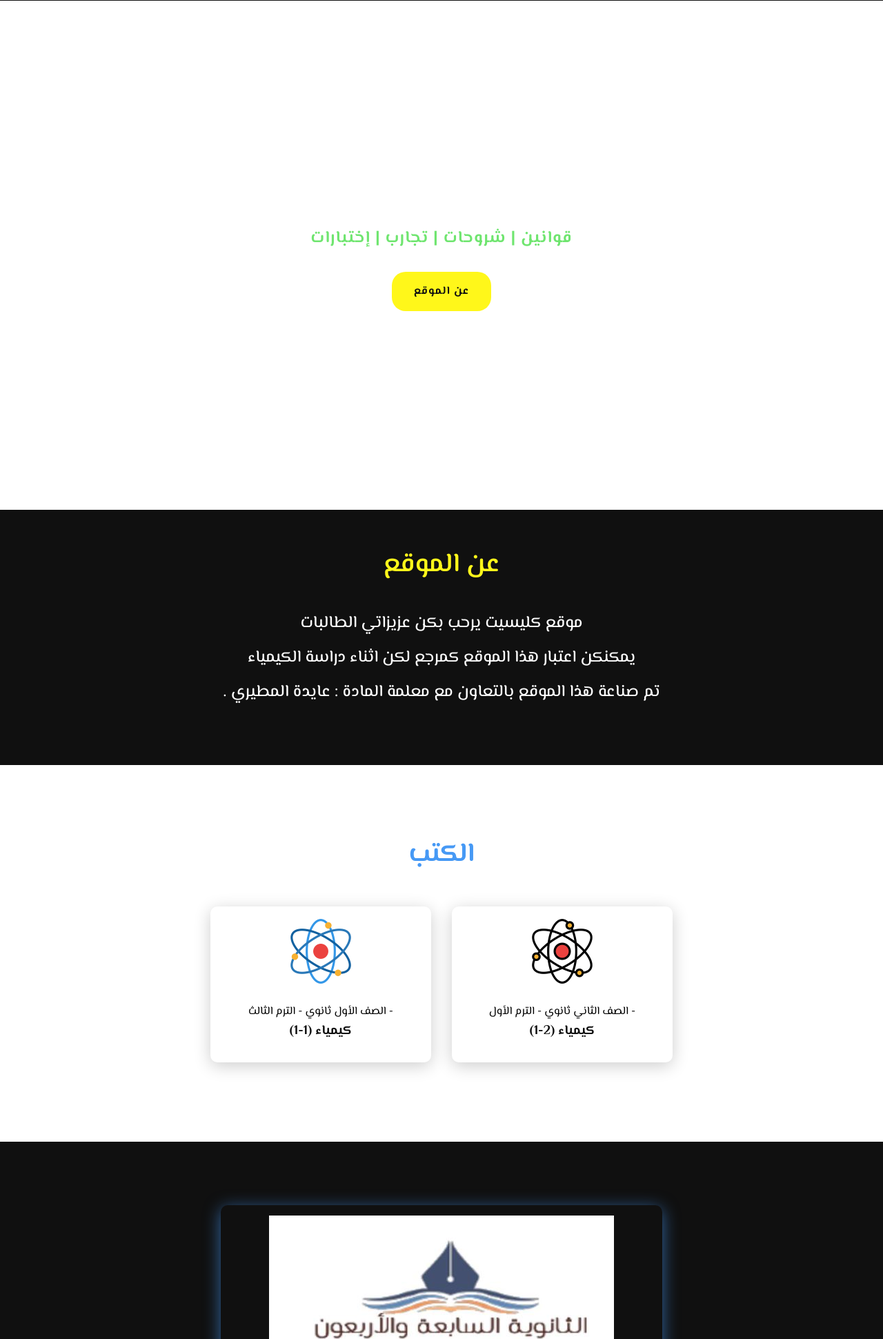
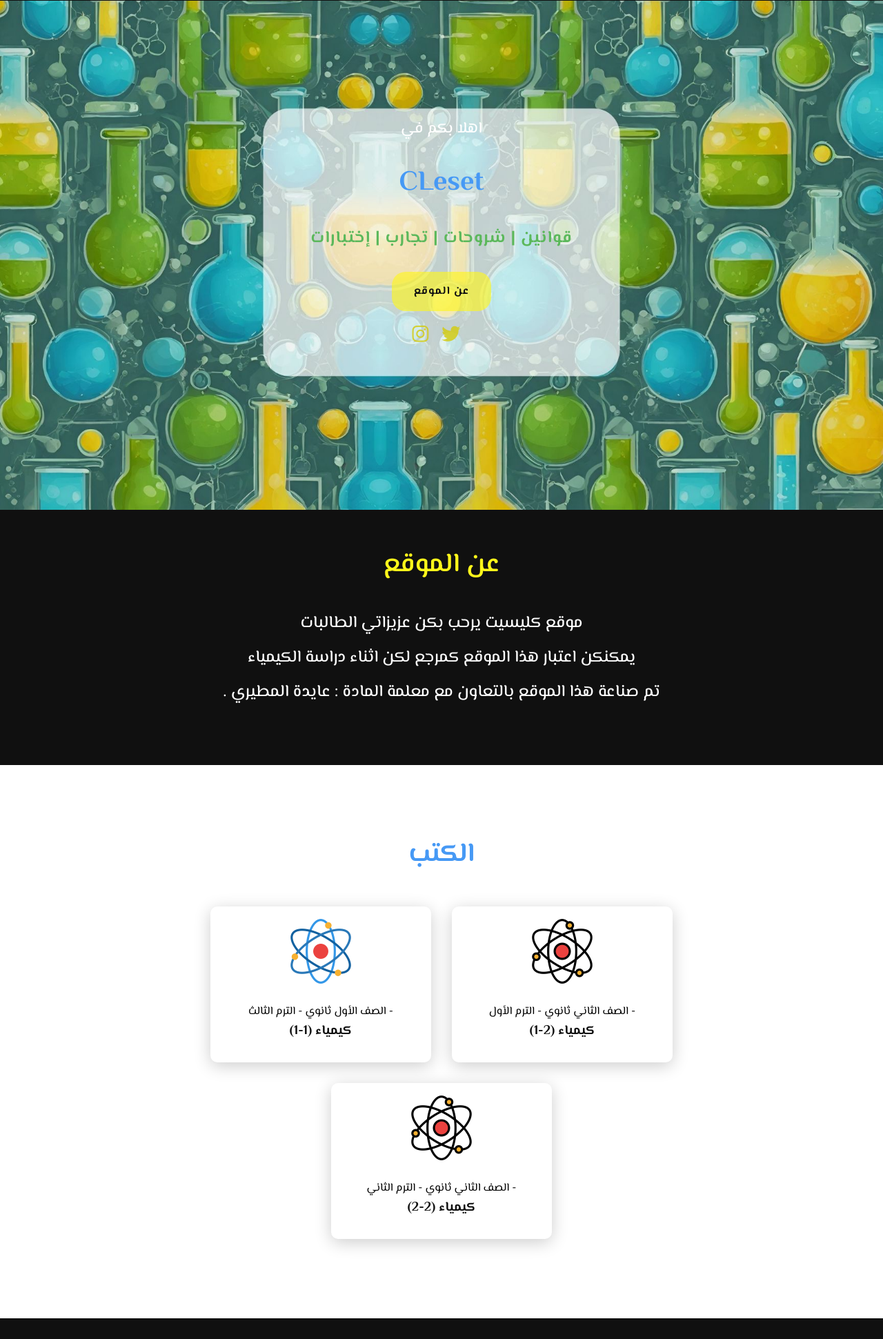
Before and after one commit to CLeset/CLeset.github.io, a plain HTML site: page index.html in a window 1280 px wide. Shown: the part 61-2002 px from the top of the page at 69% size. Drawn offline with Linux system fonts and the light colour scheme.

Commit message:
Add files via upload

```diff
--- a/index.html
+++ b/index.html
@@ -17,9 +17,9 @@
     />
   </head>
   <body>
-    <header>
-      <img class="logo-img" src="imags/oo.png" alt="logo" />
-      <nav class="navigation">
+    <header dir="ltr">
+      <img class="logo-img" src="imags/oo.png" alt="logo" /><!--الشعار-->
+      <nav class="navigation"><!--الأقسام-->
         <a href="# عن الموقع">عن الموقع </a>
         <a href="#الكتب"> الكتب</a>
       </nav>
@@ -76,7 +76,7 @@
           <div class="info">
             <p class="book-p">الصف الأول ثانوي - الترم الثالث -</p>
             <strong>
-            <a href="https://clesetp2.github.io/CLesetp2/">كيمياء (1-1) </a>
+            <a href="file:///C:/Users/abwbd/OneDrive/%D8%B3%D8%B7%D8%AD%20%D8%A7%D9%84%D9%85%D9%83%D8%AA%D8%A8/chemistry(1)/cleset.html" class="11">كيمياء (1-1) </a>
             </strong>
           </div>
         </div>
@@ -88,6 +88,17 @@
             <p class="book-p">الصف الثاني ثانوي - الترم الأول -</p>
             <strong>
             <a href="#" class="11">كيمياء (2-1) </a>
+            </strong>
+          </div>
+        </div>
+        <div class="card-1">
+          <div class="icon-2">
+            <img class="logo" src="imags/كيمياء-2.png" alt="logo" />
+          </div>
+          <div class="info">
+            <p class="book-p">الصف الثاني ثانوي - الترم الثاني -</p>
+            <strong>
+            <a href="#" class="11">كيمياء (2-2) </a>
             </strong>
           </div>
         </div>
--- a/style.css
+++ b/style.css
@@ -42,7 +42,7 @@ section {
   min-height: 100vh;
   display: flex;
   align-items: center;
-  background: url(imags/pexels-rodolfo-clix-1366942.jpg) no-repeat;
+  background: url(imags/خلفية-1.jpg) no-repeat;
   background-attachment: fixed;
   background-position: center;
   justify-content: center;
@@ -58,13 +58,13 @@ section {
 .main h2 span {
   display: inline-block;
   margin-top: 30px;
-  color: #ffffff;
+  color: #4699f5;
   font-size: 40px;
   font-weight: 900;
 }
 
 .main h3 {
-  color: #6fe56f;
+  color: #5bb85b;
   font-size: 1.5em;
   font-weight: 700;
   letter-spacing: 1px;
@@ -73,7 +73,7 @@ section {
 }
 .main-btn {
   color: #101010;
-  background-color: #fff71a;
+  background-color: #fff71a9f;
   text-decoration: none;
   font-weight: 900;
   display: inline-block;
@@ -85,12 +85,12 @@ section {
   font-size: 1em;
 }
 .main-btn:hover {
-  background-color: #e5de18;
+  background-color: #e5de1889;
   transform: scale(1.1, 1.1);
 }
 
 .icon {
-  color: #ffffff;
+  color: #d2cb15d9;
   font-size: 1.7em;
   padding-right: 15px;
   transition: 0.7s ease;
```
Also changed, not shown: imags/خلفية-1.jpg (added), imags/خلفية2 (1).jpg (added), imags/خلفية2.jpg (added), 1 other file.
